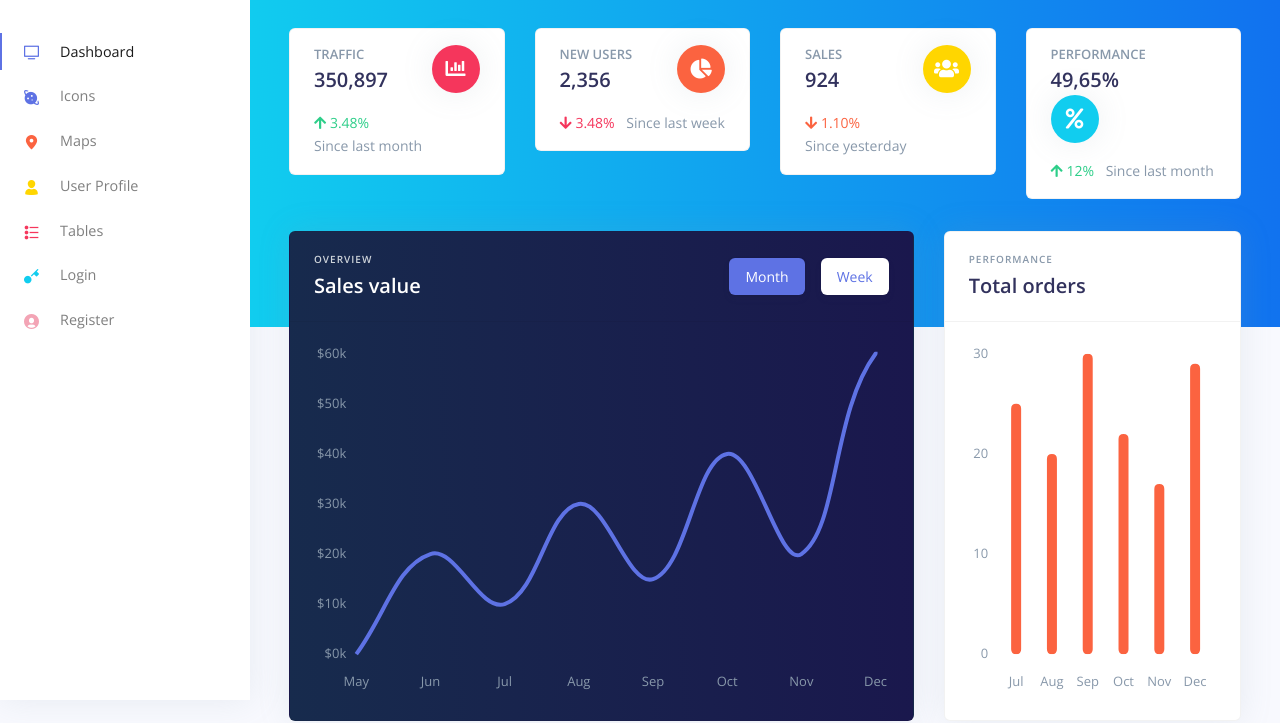
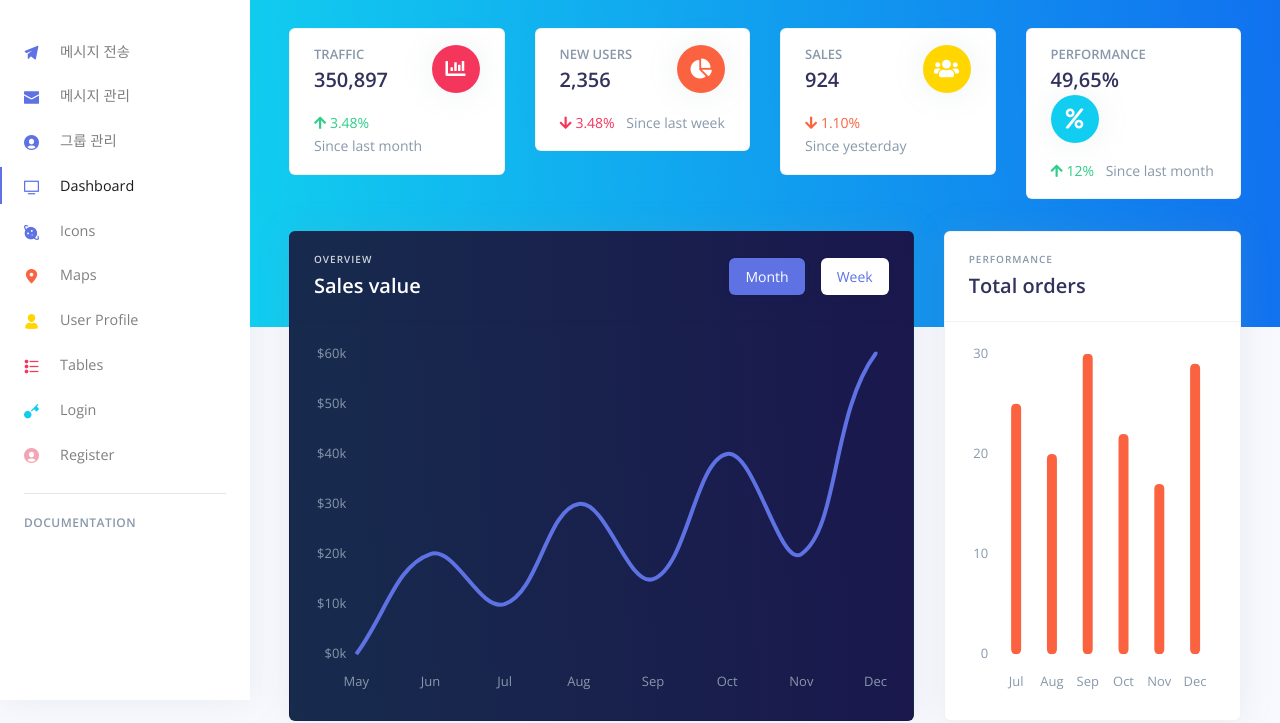
Before and after one commit to Send-Rabbit-Team/RNS-React, a React app: page /admin/index in a window 1280 px wide. Shown: the part 100-823 px from the top of the page. Built offline with nearby package versions, Linux system fonts and the light colour scheme.

Commit message:
[FEAT] SRT-61 메뉴 초기 세팅-실제 서비스용 메뉴 삽입/로고설정

```diff
--- a/src/assets/scss/argon-dashboard/custom/navbars/_navbar.scss
+++ b/src/assets/scss/argon-dashboard/custom/navbars/_navbar.scss
@@ -31,7 +31,7 @@
         letter-spacing: .05px;
 
         img {
-            height: 30px;
+            height: 4.0rem;
         }
     }
 
--- a/src/components/Navbars/AuthNavbar.js
+++ b/src/components/Navbars/AuthNavbar.js
@@ -37,7 +37,7 @@ const AdminNavbar = () => {
           <NavbarBrand to="/" tag={Link}>
             <img
               alt="..."
-              src={require("../../assets/img/brand/argon-react-white.png")}
+              src={require("../../assets/img/brand/RNS-white.png")}
             />
           </NavbarBrand>
           <button className="navbar-toggler" id="navbar-collapse-main">
--- a/src/components/Sidebar/Sidebar.js
+++ b/src/components/Sidebar/Sidebar.js
@@ -230,6 +230,12 @@ const Sidebar = (props) => {
           </Form>
           {/* Navigation */}
           <Nav navbar>{createLinks(routes)}</Nav>
+          {/* Divider */}
+          <hr className="my-3" />
+          {/* Heading */}
+          <h6 className="navbar-heading text-muted">Documentation</h6>
+
+
         </Collapse>
       </Container>
     </Navbar>
--- a/src/routes.js
+++ b/src/routes.js
@@ -1,20 +1,3 @@
-/*!
-
-=========================================================
-* Argon Dashboard React - v1.2.2
-=========================================================
-
-* Product Page: https://www.creative-tim.com/product/argon-dashboard-react
-* Copyright 2022 Creative Tim (https://www.creative-tim.com)
-* Licensed under MIT (https://github.com/creativetimofficial/argon-dashboard-react/blob/master/LICENSE.md)
-
-* Coded by Creative Tim
-
-=========================================================
-
-* The above copyright notice and this permission notice shall be included in all copies or substantial portions of the Software.
-
-*/
 import Index from "views/Index.js";
 import Profile from "views/examples/Profile.js";
 import Maps from "views/examples/Maps.js";
@@ -24,6 +7,27 @@ import Tables from "views/examples/Tables.js";
 import Icons from "views/examples/Icons.js";
 
 var routes = [
+  {
+    path: "/register",
+    name: "메시지 전송",
+    icon: "ni ni-send text-primary",
+    component: Register,
+    layout: "/auth"
+  },
+  {
+    path: "/register",
+    name: "메시지 관리",
+    icon: "ni ni-email-83 text-primary",
+    component: Register,
+    layout: "/auth"
+  },
+  {
+    path: "/register",
+    name: "그룹 관리",
+    icon: "ni ni-circle-08 text-primary",
+    component: Register,
+    layout: "/auth"
+  },
   {
     path: "/index",
     name: "Dashboard",
@@ -73,5 +77,6 @@ var routes = [
     component: Register,
     layout: "/auth"
   }
+
 ];
 export default routes;
```
Also changed, not shown: src/assets/img/brand/RNS-white.png (added).
